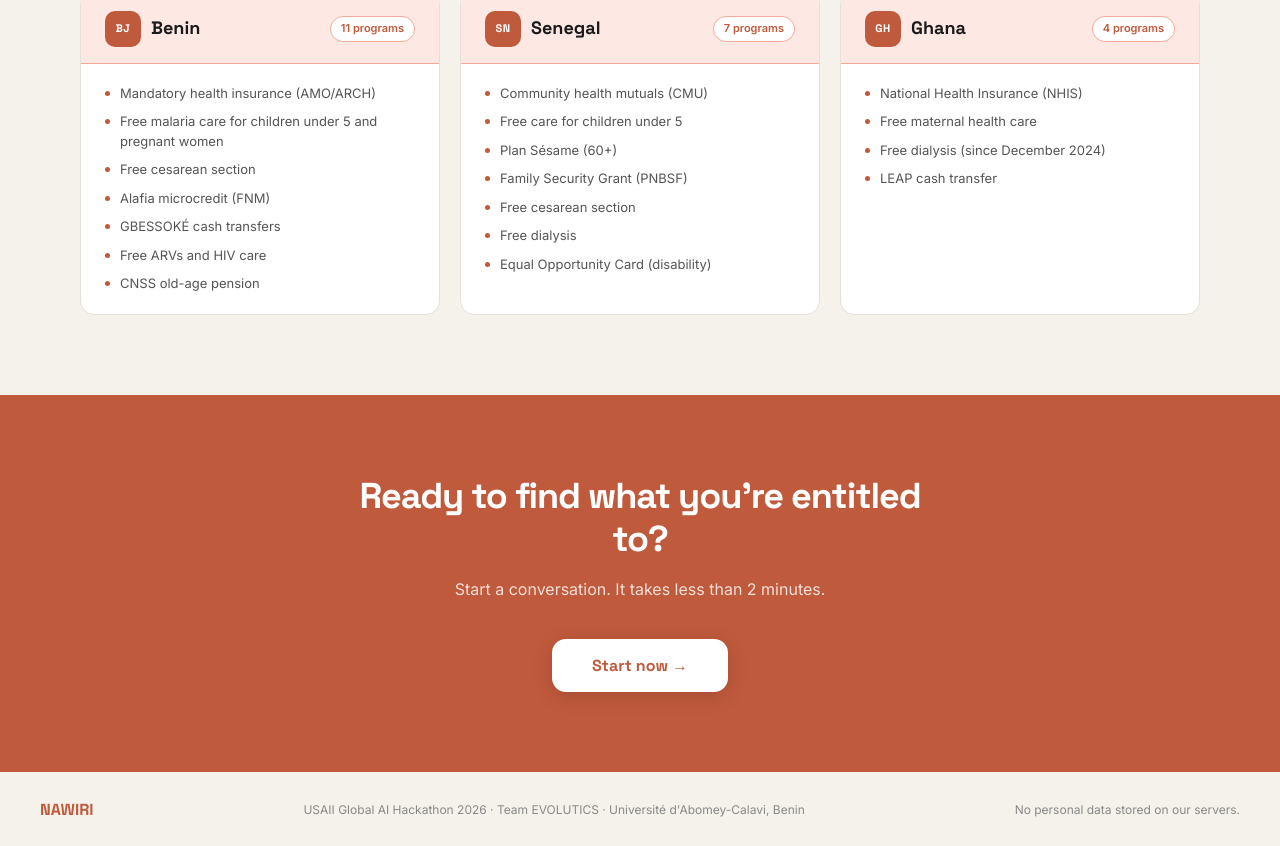
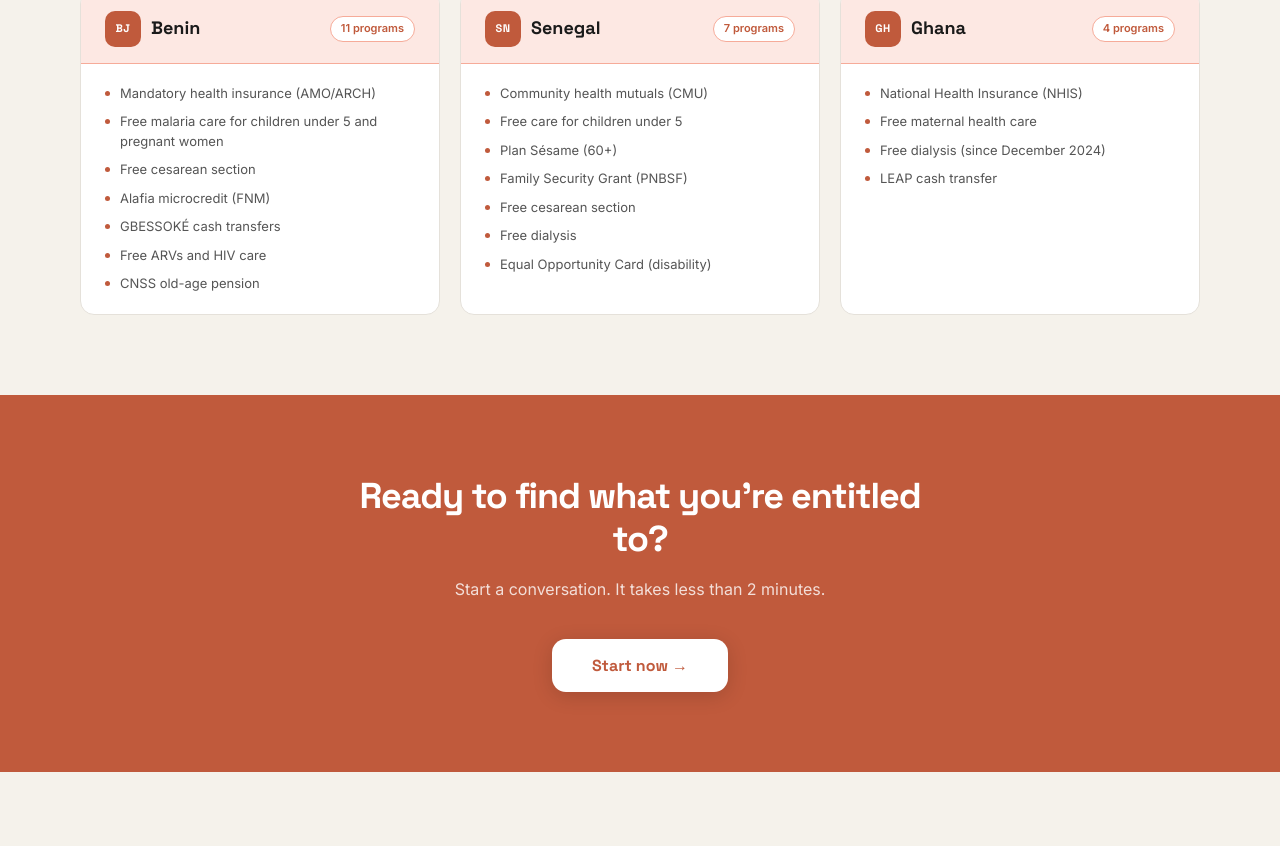
Before and after one commit to Bsh54/NAWIRI, a Next.js app: page / in a window 1280 px wide. Shown: the part 1858-2704 px from the top of the page. After the commit the page ends 2630 px from the top, so only its background shows below. Built offline with nearby package versions, Linux system fonts and the light colour scheme.

Commit message:
Remove footer

```diff
--- a/app/page.js
+++ b/app/page.js
@@ -554,23 +554,6 @@ export default function Landing() {
         </div>
       </section>
 
-      {/* ── FOOTER ─────────────────────────────────────────────────────────── */}
-      <footer style={{
-        borderTop: "1px solid rgba(255,255,255,0.1)",
-        padding: "24px clamp(16px, 4vw, 40px)",
-        display: "flex", justifyContent: "space-between", alignItems: "center",
-        flexWrap: "wrap", gap: 12, background: "var(--bg)",
-        fontSize: 12, color: "var(--text-3)",
-      }}>
-        <span style={{
-          fontFamily: "'Space Grotesk', sans-serif", fontWeight: 800,
-          fontSize: 16, color: "var(--primary)",
-        }}>
-          NAWIRI
-        </span>
-        <span style={{ textAlign: "center" }}>{t.footer_tagline}</span>
-        <span>{t.footer_privacy}</span>
-      </footer>
 
       <style>{`
         @keyframes dot-bounce {
```
